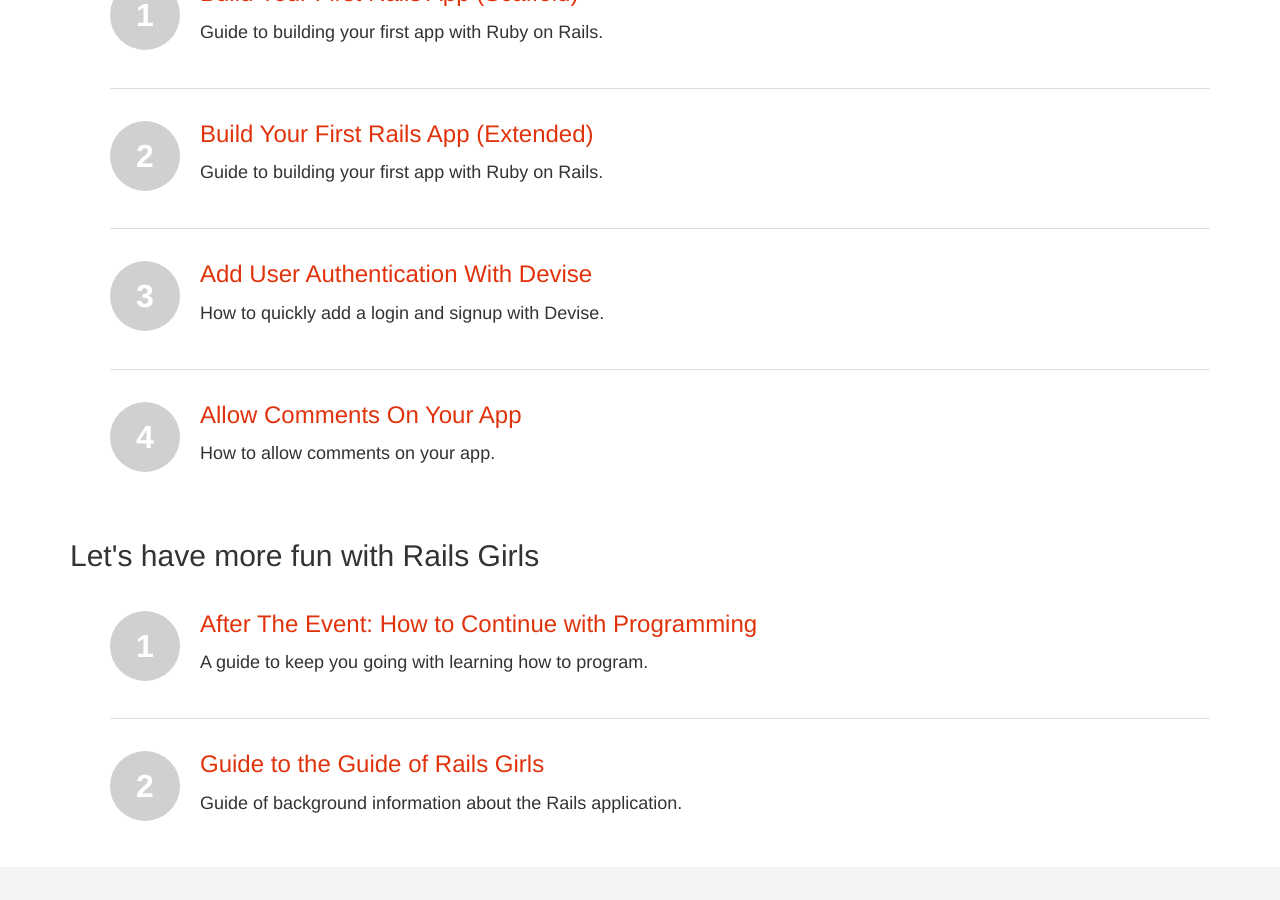
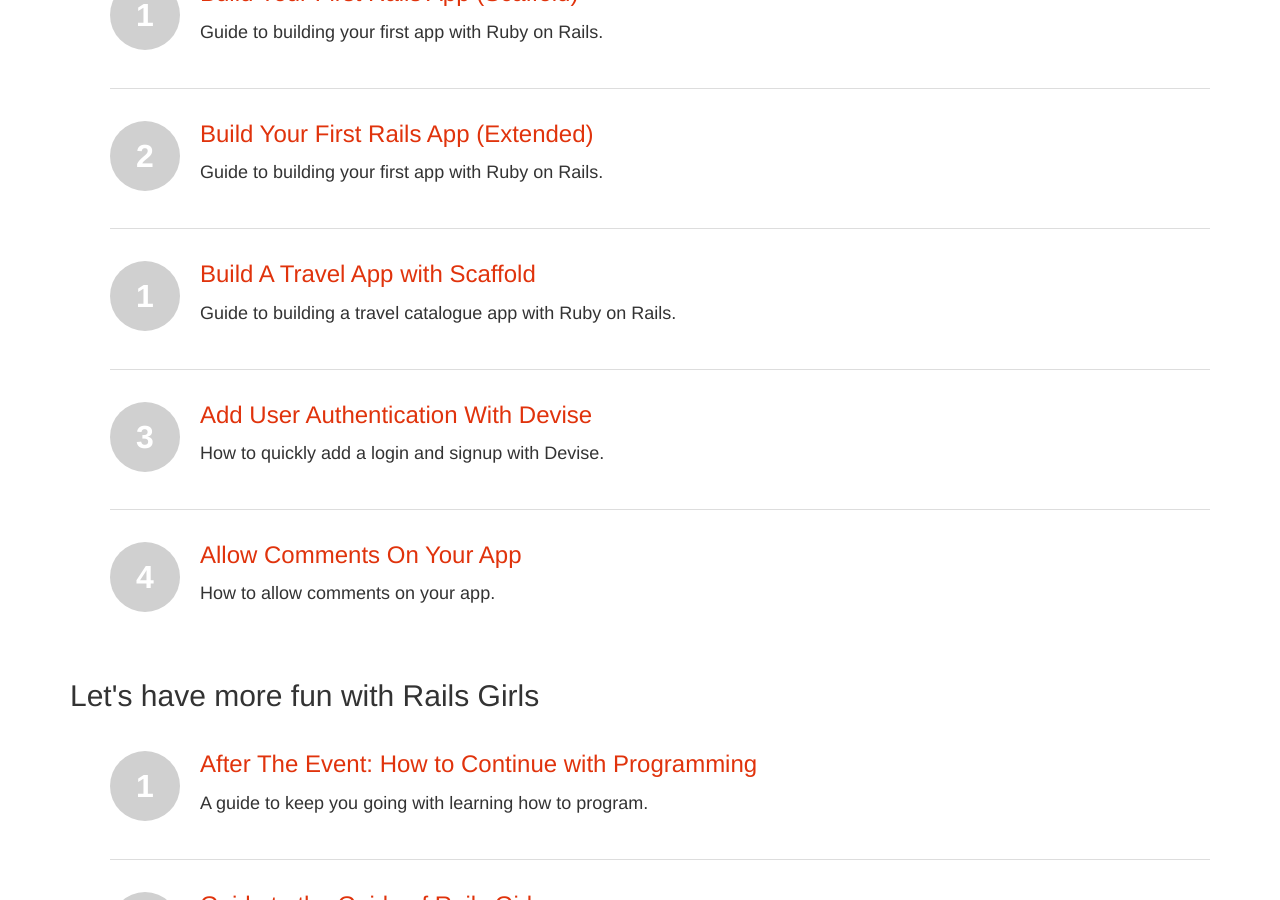
Before and after one commit to railsgirlsmy/guides, a Jekyll site: the page built from index.html, in a window 1280 px wide and 900 px high, scrolled down 429 px. Built offline with Jekyll 4.4.1, drawn with Linux system fonts in a browser that asks for light colours; nearby versions of some CDN libraries.

Commit message:
added guide into index page

```diff
--- a/index.html
+++ b/index.html
@@ -26,6 +26,14 @@ layout: default
       <i>2</i>
       <h3>Build Your First Rails App (Extended)</h3>
       <p>Guide to building your first app with Ruby on Rails.</p>
+    </a>
+  </li>
+
+  <li>
+    <a href="guide-travel-app.html">
+      <i>1</i>
+      <h3>Build A Travel App with Scaffold</h3>
+      <p>Guide to building  a travel catalogue app with Ruby on Rails.</p>
     </a>
   </li>
 
```
